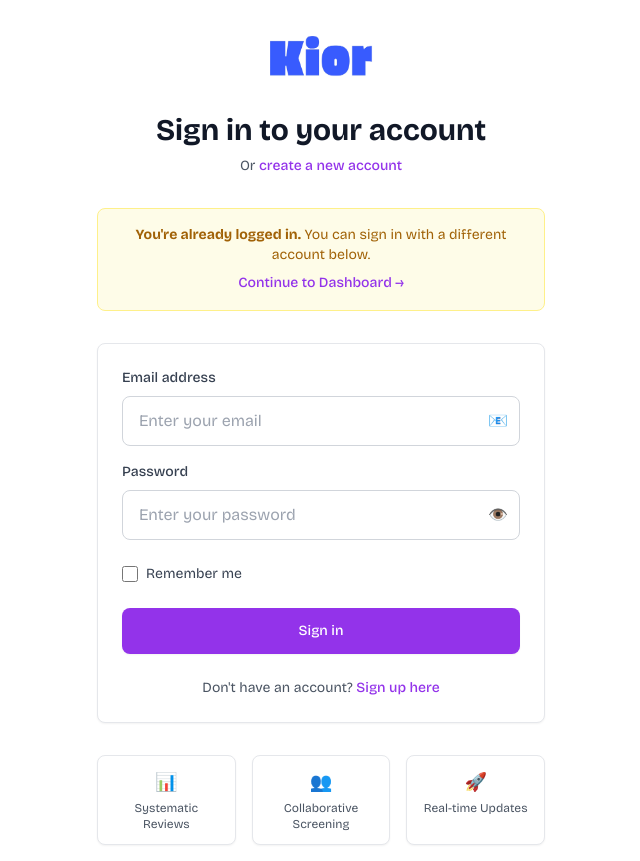
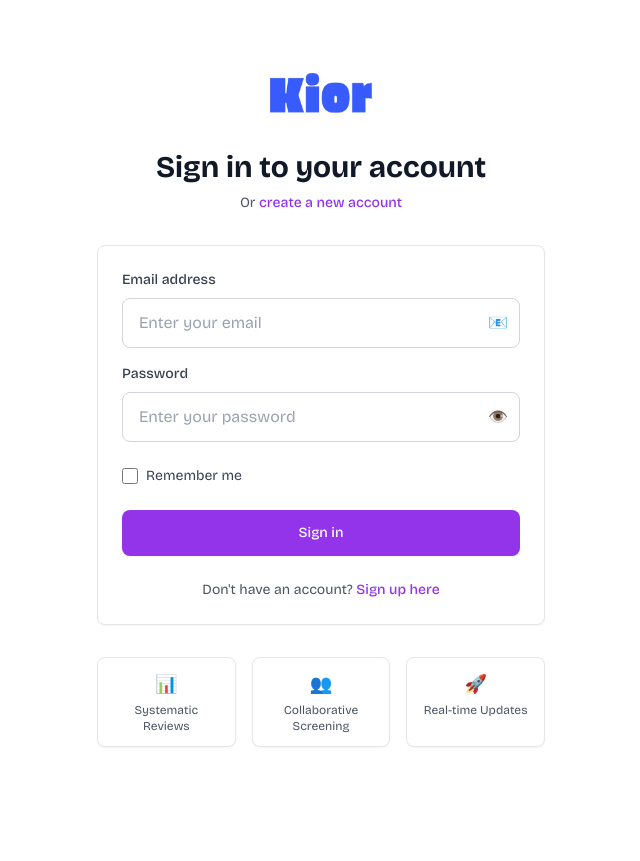
Before and after one commit to Youssef5351/kior-frontend, a React (Vite) app: page /login in a window 1280 px wide. Shown: the whole page, without its empty margins (319-959 px from the left). After the commit the page ends 800 px from the top, so only its background shows below. Built offline with nearby package versions, Linux system fonts and the light colour scheme; sample sign-in values are in the browser's storage.

Commit message:
Update Login.jsx

```diff
--- a/src/components/Login.jsx
+++ b/src/components/Login.jsx
@@ -117,20 +117,6 @@ const Login = () => {
           </p>
         </div>
 
-        {/* Already logged in message */}
-        {localStorage.getItem('token') && (
-          <div className="bg-yellow-50 border border-yellow-200 rounded-lg p-4 text-center">
-            <p className="text-yellow-700 text-sm">
-              <strong>You're already logged in.</strong> You can sign in with a different account below.
-            </p>
-            <button
-              onClick={handleContinueToDashboard}
-              className="mt-2 cursor-pointer text-purple-600 hover:text-purple-500 text-sm font-medium"
-            >
-              Continue to Dashboard →
-            </button>
-          </div>
-        )}
 
         {/* Login Form */}
         <form
```
